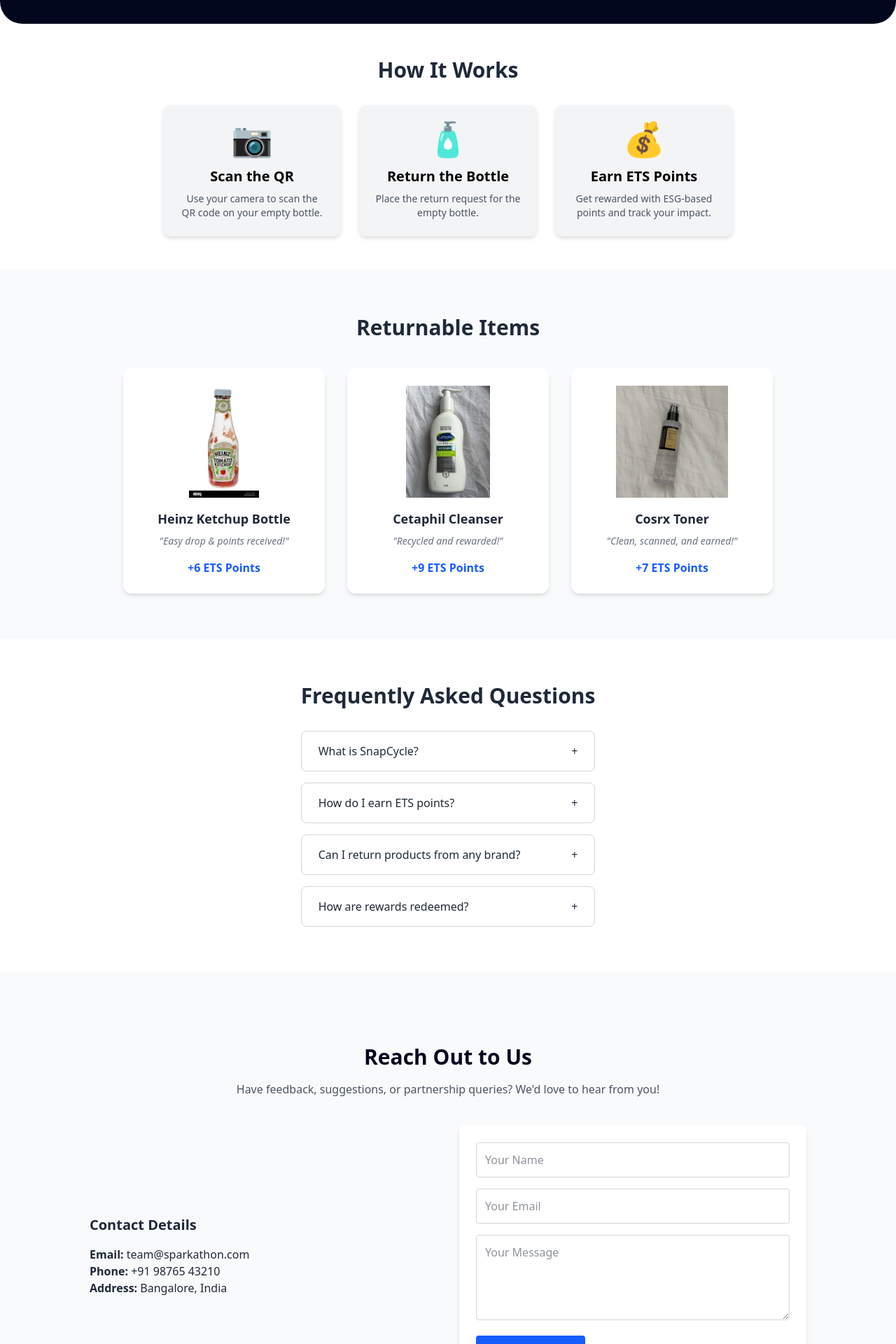
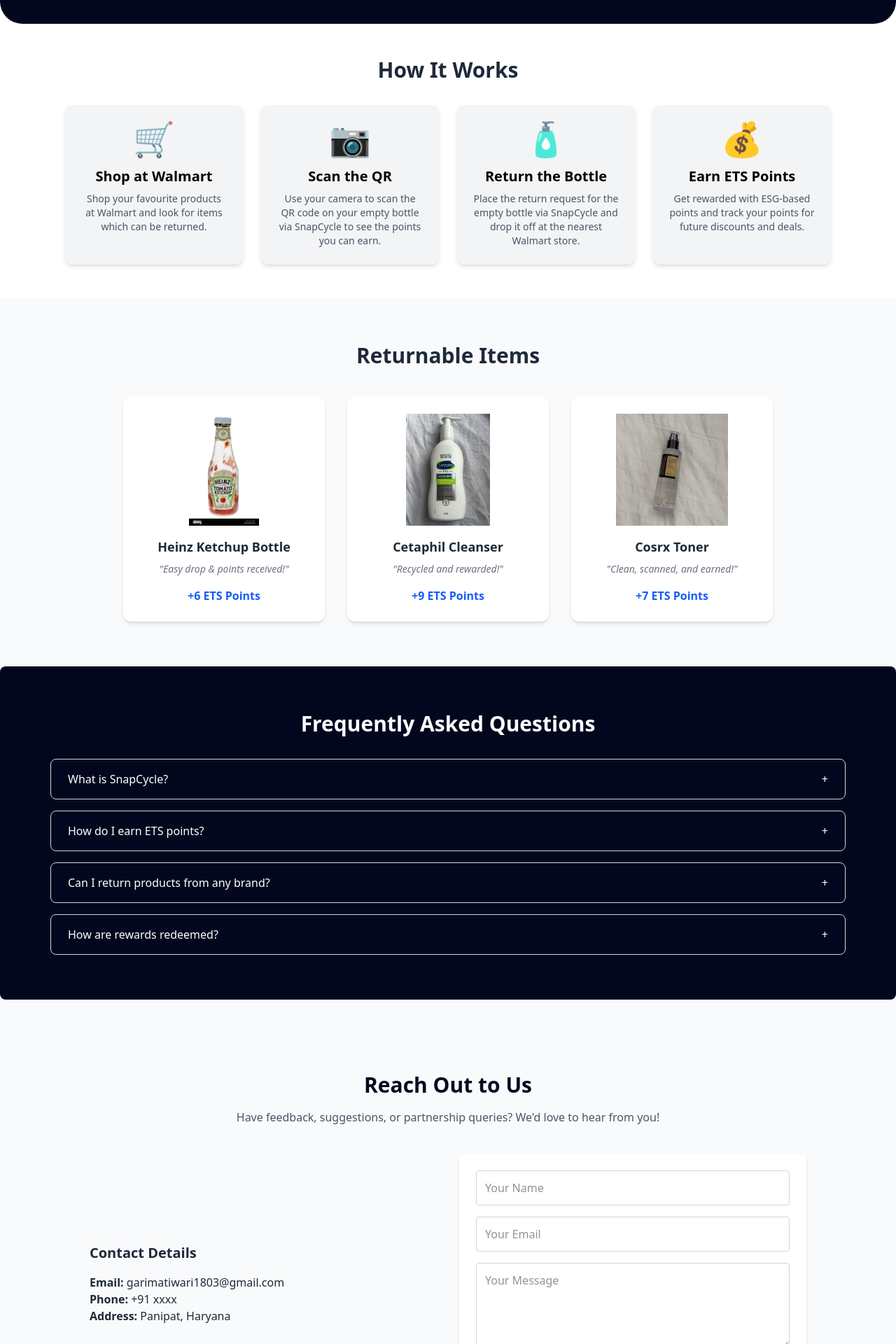
Before and after one commit to garimatiwari2004/sparkathon, a React (Create React App) app in the folder frontend/: page / in a window 1280 px wide. Shown: the part 566-2486 px from the top of the page at 70% size. Built offline with nearby package versions, Linux system fonts and the light colour scheme.

Commit message:
Add WinButton component and ResultPage for displaying rewards
- Implemented WinButton component with confetti explosion and reward message.
- Created ResultPage to display ETS score and handle navigation based on URL parameters.

```diff
--- a/frontend/package.json
+++ b/frontend/package.json
@@ -10,6 +10,7 @@
     "@testing-library/user-event": "^13.5.0",
     "html5-qrcode": "^2.3.8",
     "react": "^19.1.0",
+    "react-confetti-explosion": "^3.0.3",
     "react-dom": "^19.1.0",
     "react-router-dom": "^7.6.3",
     "react-scripts": "5.0.1",
--- a/frontend/src/App.js
+++ b/frontend/src/App.js
@@ -1,6 +1,7 @@
 import { BrowserRouter as Router, Routes, Route } from 'react-router-dom'
 import Navbar from './components/Navbar';
 import Hero from './components/Hero';
+import ResultPage from './pages/result';
 
 import Signup from './pages/signup';
 import Login from './pages/login';
@@ -23,8 +24,10 @@
         <Route path="/" element={<><Hero /> <HowItWorks/> <ReturnableItems/> <FAQSection/> <ContactSection/> </>} />
         <Route path="/signup" element={<Signup />} />
         <Route path="/login" element={<Login />} />
+
         <Route path="/dashboard" element={<Dashboard />}/>
         <Route path="/scanner" element={ <QRScanner /> }/>
+        <Route path="/result" element={<ResultPage />} />
         <Route path="/working" element={<HowItWorks />} />
       </Routes>
       <Footer />
--- a/frontend/src/components/contact.jsx
+++ b/frontend/src/components/contact.jsx
@@ -3,6 +3,7 @@
 export default function ContactSection() {
   return (
     <section className="py-16 px-6 bg-gray-50 text-gray-800">
+
       <div className="max-w-5xl mx-auto text-center">
         <h2 className="text-3xl font-bold mt-10 mb-4 text-[#03071e]">Reach Out to Us</h2>
         <p className="mb-10 text-gray-600">
@@ -13,9 +14,9 @@
           {/* Contact Info */}
           <div className="text-left flex flex-col align-items-center justify-center justify-content-center">
             <h3 className="text-xl font-semibold mb-4">Contact Details</h3>
-            <p><strong>Email:</strong> team@sparkathon.com</p>
-            <p><strong>Phone:</strong> +91 98765 43210</p>
-            <p><strong>Address:</strong> Bangalore, India</p>
+            <p><strong>Email:</strong> garimatiwari1803@gmail.com</p>
+            <p><strong>Phone:</strong> +91 xxxx</p>
+            <p><strong>Address:</strong> Panipat, Haryana</p>
           </div>
 
           {/* Contact Form */}
@@ -47,6 +48,7 @@
           </form>
         </div>
       </div>
+
     </section>
   );
 }
--- a/frontend/src/components/faq.jsx
+++ b/frontend/src/components/faq.jsx
@@ -27,14 +27,15 @@
   };
 
   return (
-    <section className="py-16 px-4 bg-white text-gray-800 max-w-4xl mx-auto">
-      <h2 className="text-3xl font-bold text-center mb-8">Frequently Asked Questions</h2>
-      <div className="space-y-4">
+    <section className="mx-auto py-16 px-4 bg-[#03071e] text-white w-screen  rounded-lg">
+
+      <h2 className="  text-3xl font-bold text-center mb-8 ">Frequently Asked Questions</h2>
+      <div className=" px-14 space-y-4 bg-[#03071e]">
         {faqs.map((faq, index) => (
           <div key={index} className="border border-gray-300 rounded-lg">
             <button
               onClick={() => toggleFAQ(index)}
-              className="w-full text-left px-6 py-4 flex justify-between items-center font-medium hover:bg-gray-100 transition"
+              className="w-full text-left px-6 py-4 flex justify-between items-center font-medium hover:bg-gray-600 transition"
             >
               {faq.question}
               <span>{openIndex === index ? '−' : '+'}</span>
@@ -45,6 +46,7 @@
           </div>
         ))}
       </div>
+
     </section>
   );
 }
--- /dev/null
+++ b/frontend/src/components/winbutton.jsx
@@ -0,0 +1,35 @@
+// components/WinButton.tsx
+'use client'
+
+import React, { useState } from 'react'
+import ConfettiExplosion from 'react-confetti-explosion'
+
+export default function WinButton() {
+  const [showConfetti, setShowConfetti] = useState(false)
+  const [showMessage, setShowMessage] = useState(false)
+
+  const handleClick = () => {
+    setShowConfetti(true)
+    setShowMessage(true)
+    setTimeout(() => setShowConfetti(false), 3000) // Hide confetti after 3s
+  }
+
+  return (
+    <div className="flex flex-col items-center justify-center h-screen gap-4">
+      <button
+        onClick={handleClick}
+        className="px-6 py-3 bg-green-600 text-white rounded-xl hover:bg-green-700 transition-all"
+      >
+        Reveal Reward
+      </button>
+
+      {showConfetti && <ConfettiExplosion />}
+
+      {showMessage && (
+        <p className="text-xl font-semibold text-green-700 mt-4">
+          🎉 Congrats! You won ETS score of 15!
+        </p>
+      )}
+    </div>
+  )
+}
--- a/frontend/src/components/working.jsx
+++ b/frontend/src/components/working.jsx
@@ -3,18 +3,25 @@
 export default function HowItWorks() {
   const steps = [
     {
+      title: 'Shop at Walmart',
+      desc: 'Shop your favourite products at Walmart and look for items which can be returned.',
+      emoji: '🛒',
+
+
+    },
+    {
       title: 'Scan the QR',
-      desc: 'Use your camera to scan the QR code on your empty bottle.',
+      desc: 'Use your camera to scan the QR code on your empty bottle via SnapCycle to see the points you can earn.',
       emoji: '📷',
     },
     {
       title: 'Return the Bottle',
-      desc: 'Place the return request for the empty bottle.',
+      desc: 'Place the return request for the empty bottle via SnapCycle and drop it off at the nearest Walmart store.',
       emoji: '🧴',
     },
     {
       title: 'Earn ETS Points',
-      desc: 'Get rewarded with ESG-based points and track your impact.',
+      desc: 'Get rewarded with ESG-based points and track your points for future discounts and deals.',
       emoji: '💰',
     },
   ];
@@ -27,7 +34,7 @@
         {steps.map((step, index) => (
           <div
             key={index}
-            className="bg-gray-100 p-6 rounded-xl shadow-md w-full md:w-64 hover:scale-105  transition-transform"
+            className="bg-gray-100 p-6 rounded-xl shadow-md w-full md:w-64 hover:scale-105 transition-transform"
           >
             <div className="text-5xl mb-4">{step.emoji}</div>
             <h3 className="text-xl font-semibold mb-2">{step.title}</h3>
--- a/frontend/src/pages/qrscanner.jsx
+++ b/frontend/src/pages/qrscanner.jsx
@@ -1,23 +1,37 @@
-import React, { useEffect, useState } from 'react';
+'use client';
+
+import React, { useEffect, useState, useRef } from 'react';
 import { Html5Qrcode } from 'html5-qrcode';
+import WinButton from '../components/winbutton';
 
 export default function QRScanner() {
   const [scanned, setScanned] = useState(null);
+  const scannerRef = useRef(null);
+  const hasScannedRef = useRef(false);
 
   useEffect(() => {
     const scanner = new Html5Qrcode('qr-reader');
+    scannerRef.current = scanner;
 
     scanner
       .start(
         { facingMode: 'user' },
         { fps: 10, qrbox: { width: 320, height: 320 } },
         (decodedText) => {
-          if (!scanned) {
+          if (!hasScannedRef.current) {
+            hasScannedRef.current = true;
             console.log('✅ Scanned from camera:', decodedText);
-            setScanned(decodedText);
-            scanner.stop().then(() => {
-              console.log('🛑 Scanner stopped after camera scan');
-            });
+
+            // ✅ Redirect to result page with scanned code
+            window.location.href = `/result?code=${encodeURIComponent(decodedText)}`;
+
+            if (scanner.isScanning) {
+              scanner.stop().then(() => {
+                console.log('🛑 Scanner stopped after camera scan');
+              }).catch((err) => {
+                console.warn('⚠️ Error while stopping scanner:', err);
+              });
+            }
           }
         },
         (err) => {
@@ -28,13 +42,16 @@
       .catch((err) => console.error('❌ Could not start scanner:', err));
 
     return () => {
-      scanner.stop().catch((err) => {
-        console.warn('⚠️ Failed to stop scanner on unmount:', err);
-      });
+      if (scannerRef.current?.isScanning) {
+        scannerRef.current.stop().then(() => {
+          console.log('🧹 Scanner stopped on unmount');
+        }).catch((err) => {
+          console.warn('⚠️ Failed to stop scanner on unmount:', err);
+        });
+      }
     };
-  }, [scanned]);
+  }, []);
 
-  // 📁 Handle image file upload
   const handleImageUpload = async (e) => {
     const file = e.target.files[0];
     if (!file) return;
@@ -45,6 +62,9 @@
       const result = await scanner.scanFile(file, true); // true = show animation
       console.log('📷 Scanned from image:', result);
       setScanned(result);
+
+      // ✅ Redirect after image scan
+      window.location.href = `/result?code=${encodeURIComponent(result)}`;
     } catch (err) {
       console.error('❌ Failed to scan image:', err);
       alert('Could not detect QR code in the selected image.');
@@ -53,7 +73,7 @@
 
   return (
     <div className="flex flex-col items-center justify-center min-h-screen bg-gray-100 p-6">
-      <h2 className="text-2xl font-bold text-blue-700 mb-4">QR Code Scanner</h2>
+      <h2 className="text-2xl font-bold text-blue-700 mb-4 mt-18">QR Code Scanner</h2>
 
       {/* Live camera preview */}
       <div
@@ -78,19 +98,8 @@
         className="mt-2"
       />
 
-      {/* Show scanned result */}
-      {scanned && (
-        <div className="mt-6 p-4 bg-white rounded shadow text-center max-w-md w-full">
-          <h3 className="text-lg font-semibold text-green-600">Scanned Result</h3>
-          <p className="text-gray-800 mt-2">{scanned}</p>
-          <button
-            className="mt-4 bg-blue-600 text-white px-4 py-2 rounded hover:bg-blue-700"
-            onClick={() => window.location.reload()}
-          >
-            Scan Another
-          </button>
-        </div>
-      )}
+      {/* Optional WinButton below */}
+      <WinButton />
     </div>
   );
 }
--- /dev/null
+++ b/frontend/src/pages/result.jsx
@@ -0,0 +1,35 @@
+import React, { useEffect } from 'react';
+import { useLocation, useNavigate, Link } from 'react-router-dom';
+
+export default function ResultPage() {
+  const location = useLocation();
+  const navigate = useNavigate();
+  const searchParams = new URLSearchParams(location.search);
+  const code = searchParams.get('code');
+
+  // ✅ Redirect to home if code is missing
+  useEffect(() => {
+    if (!code) {
+      navigate('/');
+    }
+  }, [code, navigate]);
+
+  return (
+    <div className="flex flex-col items-center pt-20 px-4 min-h-screen bg-white">
+      <div className="flex flex-col items-center justify-center w-full max-w-xl bg-gray-50 p-8 rounded shadow">
+        <h1 className="text-3xl font-bold text-green-700 mb-4">🎉 Congrats! Your ETS for this return is 15 points!</h1>
+
+        <p className="text-lg text-gray-900 bg-white p-4 rounded shadow break-all w-full text-center">
+          {code}
+        </p>
+
+        <Link
+          to="/"
+          className="mt-6 px-4 py-2 bg-blue-600 text-white rounded hover:bg-blue-700 transition-all"
+        >
+          Scan Another
+        </Link>
+      </div>
+    </div>
+  );
+}
```
Also changed, not shown: frontend/src/assets/wpbg.jpg (added), 1 other file (tests, documents, lock files or other folders).
